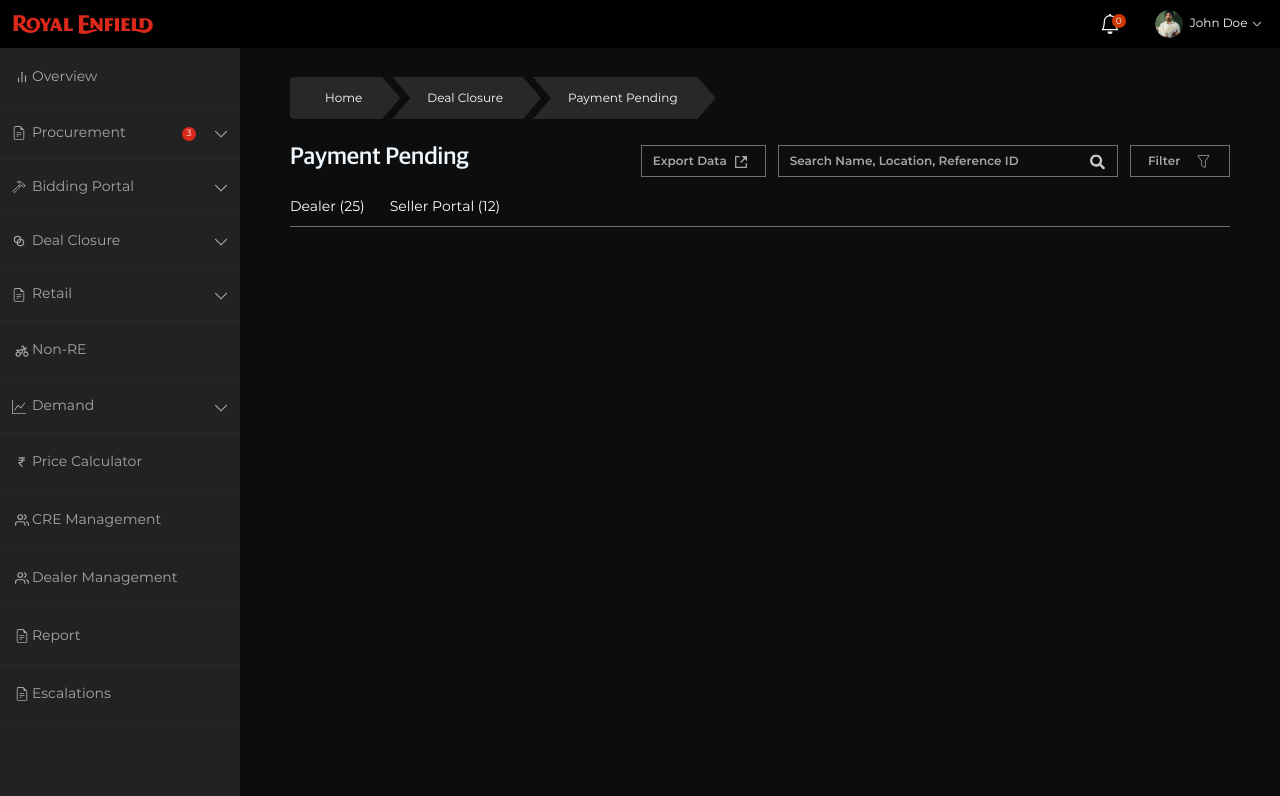
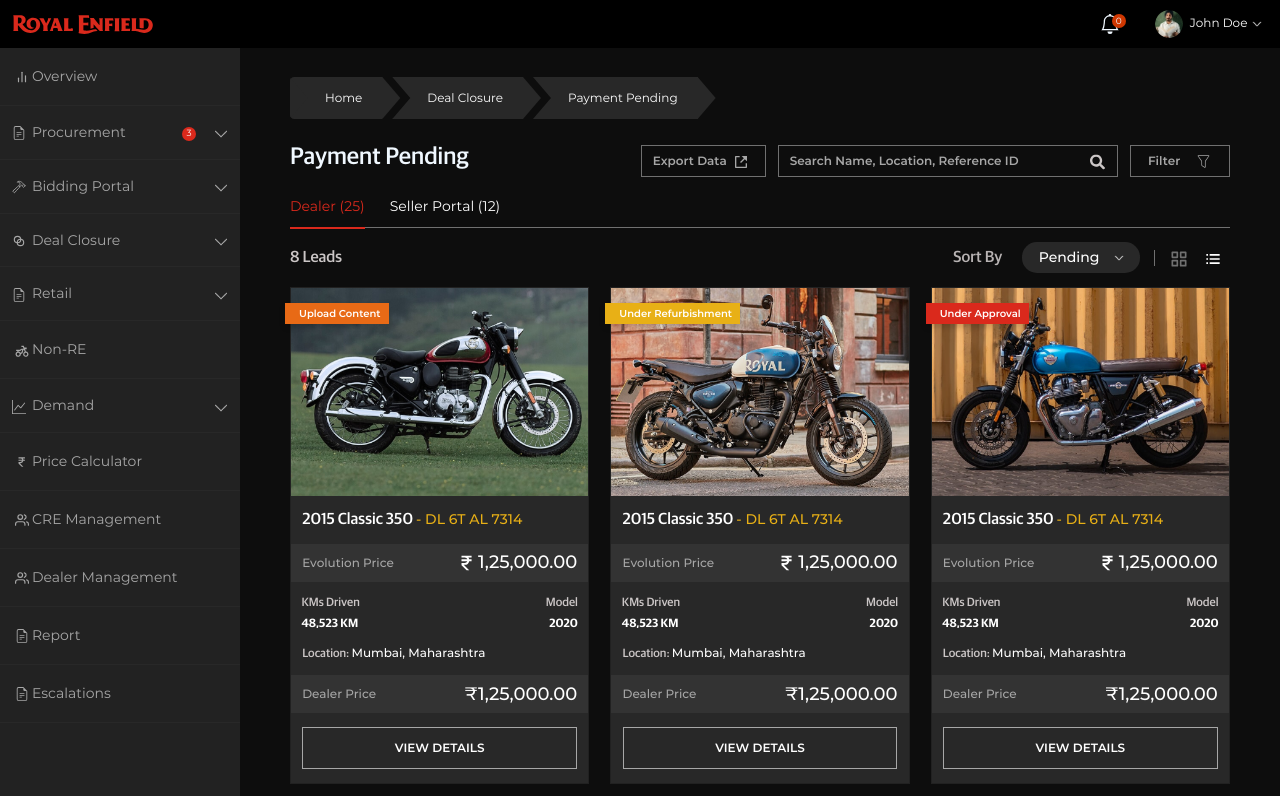
Before and after one commit to nakulsharma95/re-vintage-dashboard-dummy, a Next.js app: page /deal-closure/procured in a window 1280 px wide. Shown: the top 796 px of the page. Built offline with nearby package versions, Linux system fonts and the light colour scheme.

Commit message:
ui: created add motorcycle popup in price calculator page

```diff
--- a/pages/deal-closure/motorcycle-pickup/index.jsx
+++ b/pages/deal-closure/motorcycle-pickup/index.jsx
@@ -43,7 +43,7 @@ function MotorcyclePickup() {
       <div className="custom-tab-style">
         <Tabs
           className="mb-3"
-          defaultActiveKey="title3"
+          defaultActiveKey="title1"
           id="uncontrolled-tab-example"
           tabClassName="custom-tab-nav"
         >
--- a/pages/deal-closure/payment-pending/index.jsx
+++ b/pages/deal-closure/payment-pending/index.jsx
@@ -37,7 +37,7 @@ function PaymentsPending() {
       <div className="custom-tab-style">
         <Tabs
           className="mb-3"
-          defaultActiveKey="title3"
+          defaultActiveKey="title1"
           id="uncontrolled-tab-example"
           tabClassName="custom-tab-nav"
         >
--- a/pages/deal-closure/procured/index.jsx
+++ b/pages/deal-closure/procured/index.jsx
@@ -39,7 +39,7 @@ function PaymentsPending() {
       <div className="custom-tab-style">
         <Tabs
           className="mb-3"
-          defaultActiveKey="title3"
+          defaultActiveKey="title1"
           id="uncontrolled-tab-example"
           tabClassName="custom-tab-nav"
         >
```
Also changed, not shown: components/biddingPortal/bikeInspection/index.jsx (+8 -9 lines).
